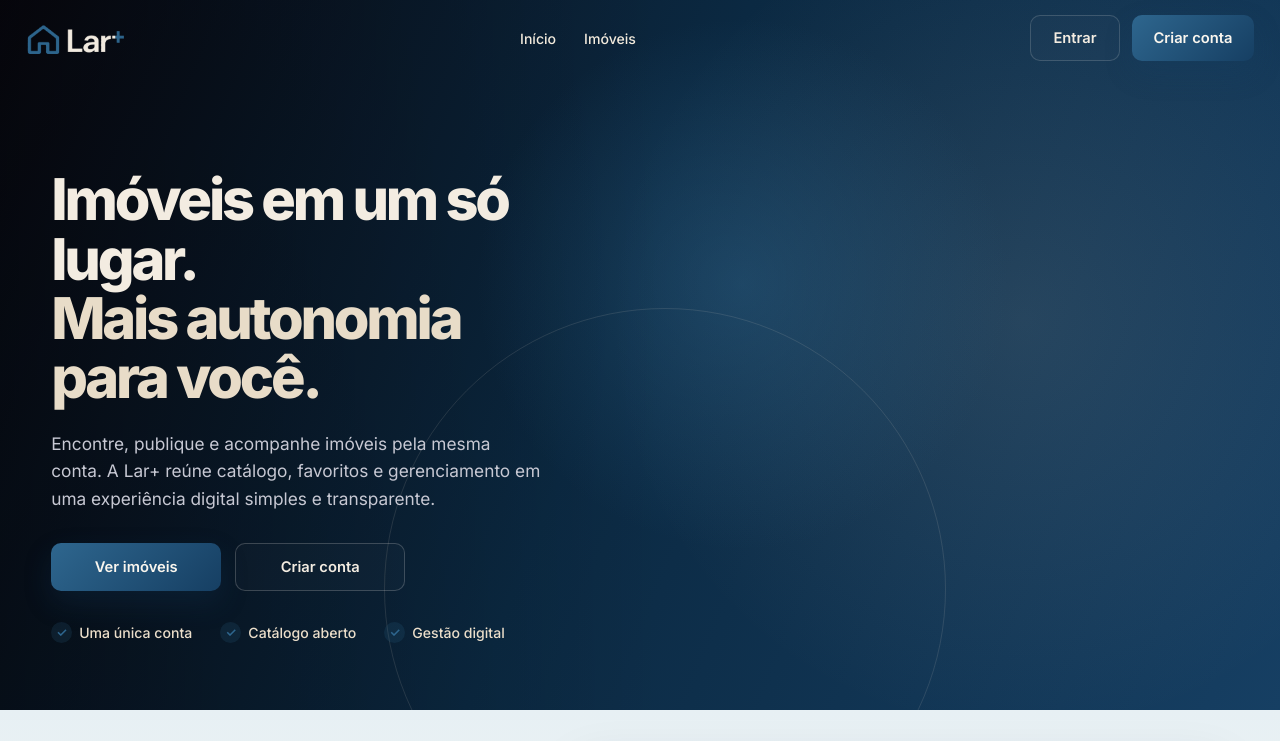
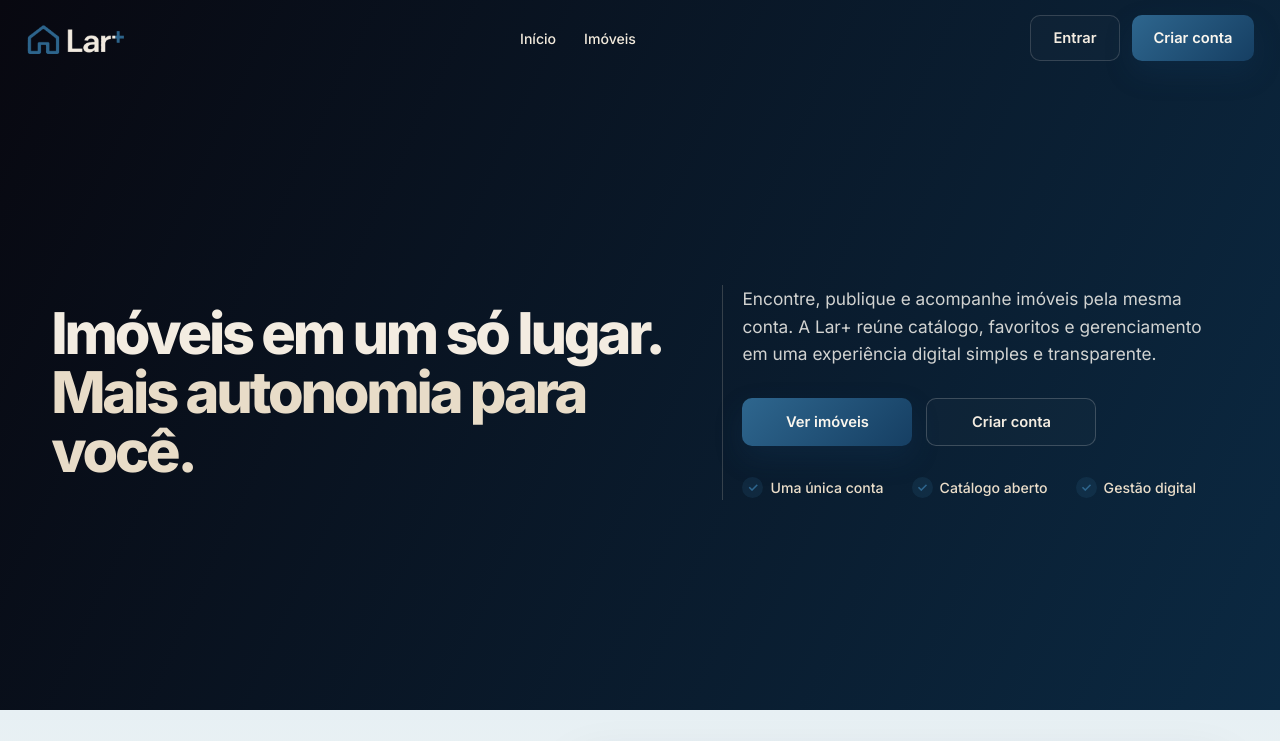
Before and after one commit to SamaraKonkol/Lar_PLUS, a plain HTML site: page index.html in a window 1280 px wide. Shown: the top 741 px of the page. Drawn offline with Linux system fonts and the light colour scheme.

Commit message:
Ajusta hero da Home sem imagem e sem blur

```diff
--- a/css/index.css
+++ b/css/index.css
@@ -227,78 +227,49 @@ button {
     min-height: 710px;
     padding:
         135px 4%
-        30px;
-
-    display: grid;
-    grid-template-columns: minmax(420px, 0.82fr) minmax(650px, 1.35fr);
+        60px;
+
+    display: flex;
     align-items: center;
-    gap: 24px;
 
     overflow: hidden;
 
     color: var(--areia-clara);
-
-    background:
-        radial-gradient(
-            circle at 58% 40%,
-            rgba(29, 91, 132, 0.33),
-            transparent 31%
-        ),
-        radial-gradient(
-            circle at 80% 45%,
-            rgba(29, 91, 132, 0.22),
-            transparent 38%
-        ),
-        linear-gradient(
-            112deg,
-            #05050d 0%,
-            #081927 48%,
-            #081927 100%
-        );
-}
-
-.hero::before {
-    content: "";
-
-    position: absolute;
-    inset: 0;
-
-    pointer-events: none;
-
+    background: #0B2942;
+}
+
+body .hero {
     background:
         linear-gradient(
-            to right,
-            rgba(0, 0, 0, 0.32),
-            transparent 52%
-        );
-}
-
+            115deg,
+            #080810 0%,
+            #0B2942 100%
+        ) !important;
+}
+
+.hero::before,
 .hero::after {
-    content: "";
-
-    position: absolute;
-    left: 30%;
-    bottom: -160px;
-
-    width: 560px;
-    height: 560px;
-
-    border: 1px solid rgba(52, 119, 158, 0.08);
-    border-radius: 50%;
-
-    pointer-events: none;
+    display: none;
+    content: none;
 }
 
 .hero-conteudo {
     position: relative;
     z-index: 3;
 
-    align-self: center;
+    width: 100%;
+
+    display: grid;
+    grid-template-columns:
+        minmax(0, 1.15fr)
+        minmax(360px, 0.85fr);
+    align-items: center;
+    gap: clamp(56px, 8vw, 150px);
 }
 
 .hero-conteudo h1 {
-    max-width: 620px;
-    margin-bottom: 22px;
+    max-width: 760px;
+    margin-bottom: 0;
 
     color: var(--areia-clara);
 
@@ -319,11 +290,19 @@ button {
     color: var(--azul-destaque);
 }
 
-.hero-conteudo > p {
+.hero-detalhes {
+    max-width: 600px;
+    padding-left: clamp(0px, 1.5vw, 24px);
+    justify-self: end;
+
+    border-left: 1px solid rgba(232, 220, 200, 0.20);
+}
+
+.hero-detalhes > p {
     max-width: 575px;
     margin-bottom: 30px;
 
-    color: #c7c8d3;
+    color: rgba(248, 245, 239, 0.84);
 
     font-size: 1.08rem;
     line-height: 1.6;
@@ -1081,10 +1060,11 @@ button {
         gap: 28px;
     }
 
-    .hero {
+    .hero-conteudo {
         grid-template-columns:
-            minmax(380px, 0.9fr)
-            minmax(570px, 1.2fr);
+            minmax(0, 1.1fr)
+            minmax(340px, 0.9fr);
+        gap: 52px;
     }
 
     .hero-conteudo h1 {
@@ -1140,9 +1120,7 @@ button {
     .hero {
         min-height: auto;
         padding-top: 125px;
-
-        grid-template-columns: 1fr;
-        gap: 20px;
+        padding-bottom: 60px;
 
         text-align: center;
     }
@@ -1150,10 +1128,22 @@ button {
     .hero-conteudo {
         max-width: 760px;
         margin: 0 auto;
+
+        grid-template-columns: 1fr;
+        justify-items: center;
+        gap: 30px;
+    }
+
+    .hero-detalhes {
+        max-width: 680px;
+        padding-left: 0;
+        justify-self: center;
+
+        border-left: none;
     }
 
     .hero-conteudo h1,
-    .hero-conteudo > p {
+    .hero-detalhes > p {
         margin-left: auto;
         margin-right: auto;
     }
@@ -1259,7 +1249,7 @@ button {
         font-size: clamp(2.7rem, 8vw, 4.2rem);
     }
 
-    .hero-conteudo > p {
+    .hero-detalhes > p {
         font-size: 1rem;
     }
 
@@ -1354,7 +1344,7 @@ button {
         letter-spacing: -0.045em;
     }
 
-    .hero-conteudo > p {
+    .hero-detalhes > p {
         margin-bottom: 26px;
 
         font-size: 0.94rem;
--- a/index.html
+++ b/index.html
@@ -5,7 +5,7 @@
     <meta charset="UTF-8">
     <meta name="viewport" content="width=device-width, initial-scale=1.0">
     <title>Lar+ | Plataforma digital de imóveis</title>
-    <link rel="stylesheet" href="css/index.css?v=20260902-2">
+    <link rel="stylesheet" href="css/index.css?v=20260902-3">
     <link rel="stylesheet" href="css/header-auth.css?v=20260902-2">
 </head>
 
@@ -58,6 +58,7 @@
                     <span>Mais autonomia para você.</span>
                 </h1>
 
+                <div class="hero-detalhes">
                     <p>
                         Encontre, publique e acompanhe imóveis pela mesma conta.
                         A Lar+ reúne catálogo, favoritos e gerenciamento em uma
@@ -74,6 +75,7 @@
                         <li>Catálogo aberto</li>
                         <li>Gestão digital</li>
                     </ul>
+                </div>
             </div>
 
 
```
Lines whose indentation alone changed are shown as unchanged.
